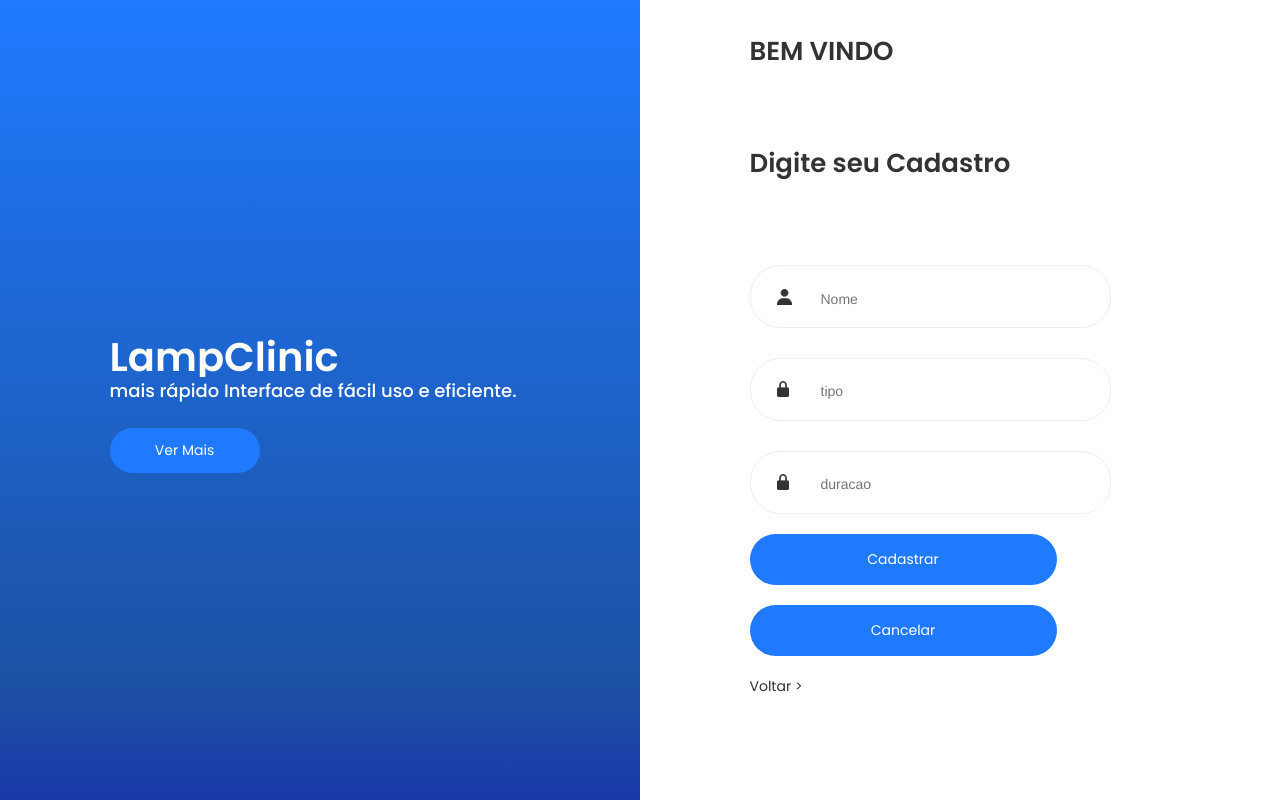
After one commit to Christian-M17/PIT-SoftwareClinico, a PHP site: page /cadastroProcedimento.php in a window 1280 px wide. The commit adds this page. Run offline with PHP 8.4, Linux system fonts and the light colour scheme; the visitor is signed in with stand-in values (Sample User, id 1).

Commit message:
Add files via upload

```diff
--- a/Logado.php
+++ b/Logado.php
@@ -43,7 +43,7 @@ if($login == null){
         <button  class="button" type="submit" name="cadastroLogin">Cadastro de Login</button>
         <button class="button" type="submit" name="cadastroCliente">Cadastro de Cliente</button>
         <button class="button"><a href="cadastroItens.php">Cadastro de Itens</a></button>
-        <button class="button"><a href="cadastroProcedimento.php">Cadastro de Itens</a></button>
+        <button class="button"><a href="cadastroProcedimento.php">Cadastro Procedimentos</a></button>
         <button class="button"><a href="Selecione.php">Software</a></button>
         <button class="button"><a href="login.php" class="clickVoltar">Voltar ></a></button>
       </form>
--- /dev/null
+++ b/cadastroProcedimento.php
@@ -0,0 +1,80 @@
+<?php session_start();
+$login = $_SESSION["loginG"];
+if($login == null){
+  header("Location: login.php");
+}?>
+<!DOCTYPE html>
+<html lang="en">
+
+<head>
+  <meta charset="UTF-8">
+  <meta name="viewport" content="width=device-width, initial-scale=1.0">
+  <link href="css/cadastrocliente.css" rel="stylesheet" type="text/css" />
+  <link rel="shortcut icon" href="img/logo1.ico" type="image/x-icon">
+  <title>PIT</title>
+  <link rel="preconnect" href="https://fonts.googleapis.com">
+  <link rel="preconnect" href="https://fonts.gstatic.com" crossorigin>
+  <link href="https://fonts.googleapis.com/css2?family=Poppins&display=swap" rel="stylesheet">
+</head>
+
+<body>
+  <div class="tela">
+    <div class="half-blue">
+      <!-- Conteúdo da metade azul -->
+      <div class="content">
+        <label class="text1">LampClinic</label>
+        <label class="text2">mais rápido Interface de fácil uso e eficiente.</label>
+        <button class="button"><a href="index.html">Ver Mais</a></button>
+      </div>
+
+    </div>
+    <div class="half-white">
+      <!-- Conteúdo da metade branca -->
+      <form class="right-content" action="cadastroProcedimento.php" method="POST">
+        <label class="text1">BEM VINDO</label>
+        <label class="text2">Digite seu Cadastro</label>
+        <div class="input">
+          <div class="placeholder">
+          <input class="text-wrapper" type="text" name="nome" oninput="formatarNome(this)" placeholder="Nome">
+            <img class="codicon-input" src="img/Vector.png" />
+          </div>
+        </div>
+        <div class="input">
+          <div class="placeholder">
+          <input class="text-wrapper"type="text" name="tipo" placeholder="tipo">
+            <img class="codicon-input" src="img/Vector-2.png" />
+          </div>
+        </div>
+        <div class="input">
+          <div class="placeholder">
+          <input class="text-wrapper"type="number" name="duracao" placeholder="duracao">
+            <img class="codicon-input" src="img/Vector-2.png" />
+          </div>
+        </div>
+        <button type="submit" name="confirmar"  class="button2">Cadastrar</button>
+        <button name="enviar" type="submit"  class="button2">Cancelar</button>
+        <label> <a href="Logado.php" class="text3">Voltar ></a></label>
+</form>
+<?php
+
+if (isset($_POST['confirmar'])) {
+     $nome = $_POST["nome"];
+     $tipo= $_POST["tipo"];
+     $duracao = $_POST["duracao"];
+     include_once "classes/sql.php";
+     $conexao = new conexaosql();
+
+     echo $conexao->cadastrarProcedimento($nome, $tipo, $duracao);}
+
+
+
+     ?>
+    </div>
+  </div>
+  </div>
+  </div>
+
+      <script src="script.js"></script>
+</body>
+
+</html>
```
Also changed, not shown: classes/sql.php (+30 -0 lines).
